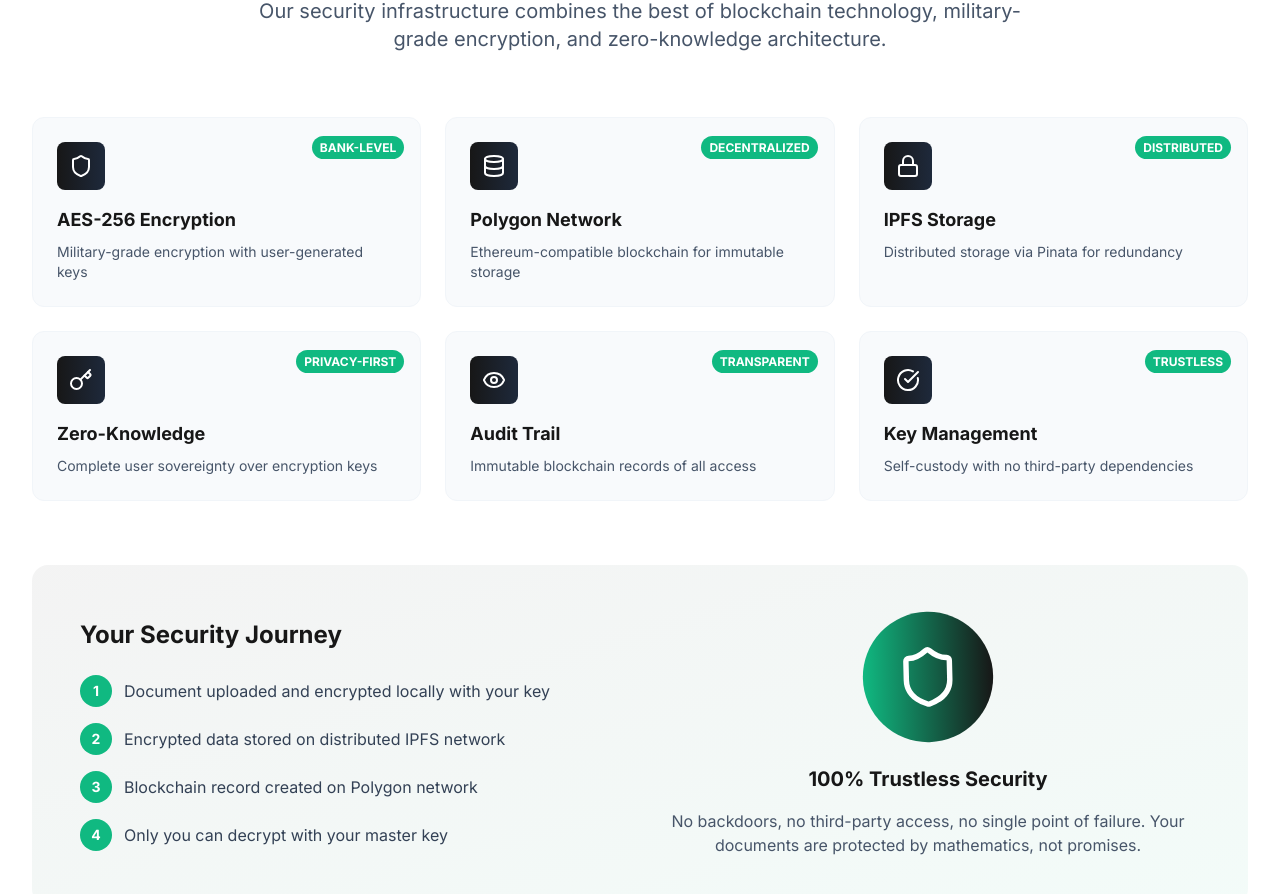
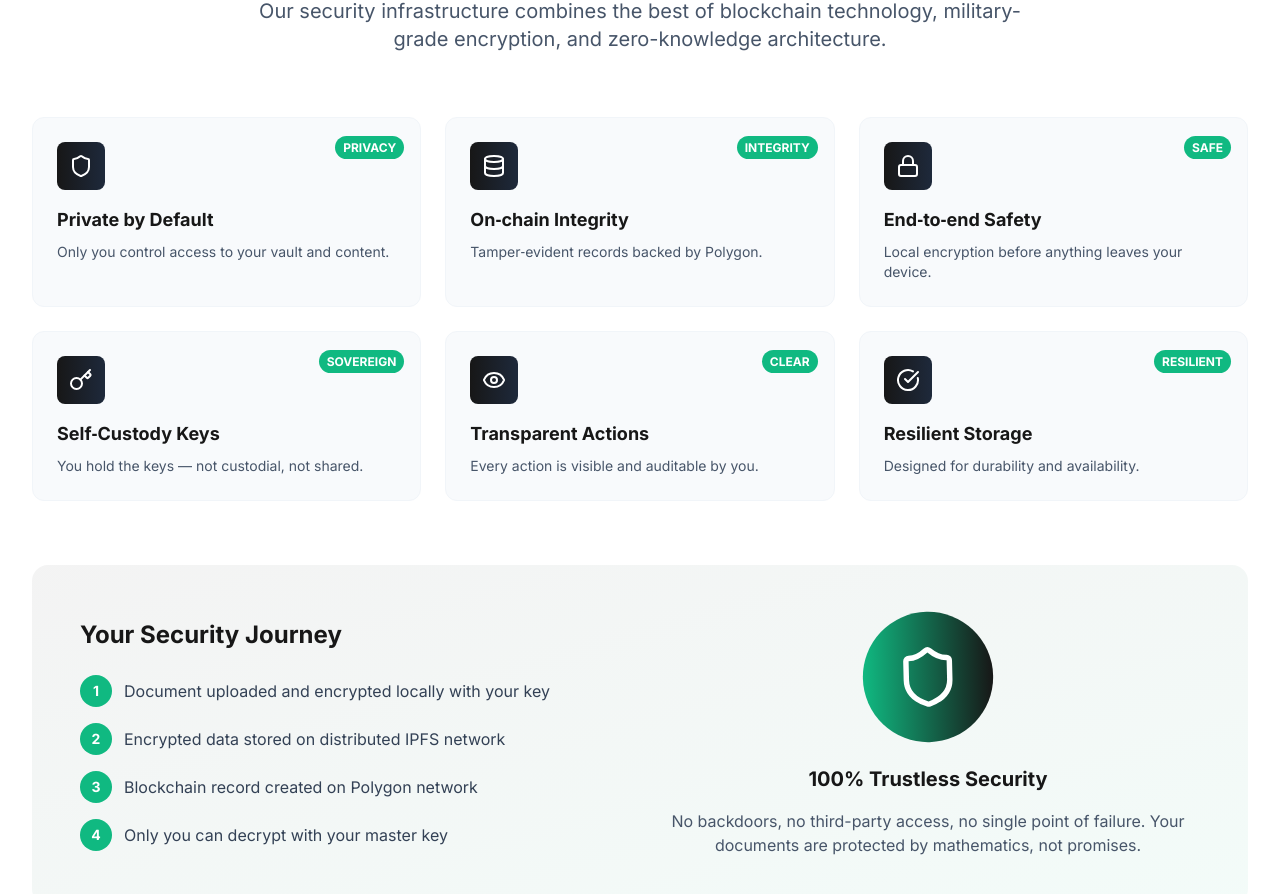
Before and after one commit to srivathsav004/keyura, a Next.js app: page / in a window 1280 px wide. Shown: the part 3109-4003 px from the top of the page. Built offline with nearby package versions, Linux system fonts and the light colour scheme.

Commit message:
security cards update

```diff
--- a/landing-page/components/Security.tsx
+++ b/landing-page/components/Security.tsx
@@ -11,39 +11,39 @@ const Security = () => {
   const securityFeatures = [
     {
       icon: Shield,
-      title: "AES-256 Encryption",
-      description: "Military-grade encryption with user-generated keys",
-      badge: "BANK-LEVEL",
+      title: "Private by Default",
+      description: "Only you control access to your vault and content.",
+      badge: "PRIVACY",
     },
     {
       icon: Database,
-      title: "Polygon Network",
-      description: "Ethereum-compatible blockchain for immutable storage",
-      badge: "DECENTRALIZED",
+      title: "On‑chain Integrity",
+      description: "Tamper‑evident records backed by Polygon.",
+      badge: "INTEGRITY",
     },
     {
       icon: Lock,
-      title: "IPFS Storage",
-      description: "Distributed storage via Pinata for redundancy",
-      badge: "DISTRIBUTED",
+      title: "End‑to‑end Safety",
+      description: "Local encryption before anything leaves your device.",
+      badge: "SAFE",
     },
     {
       icon: Key,
-      title: "Zero-Knowledge",
-      description: "Complete user sovereignty over encryption keys",
-      badge: "PRIVACY-FIRST",
+      title: "Self‑Custody Keys",
+      description: "You hold the keys — not custodial, not shared.",
+      badge: "SOVEREIGN",
     },
     {
       icon: Eye,
-      title: "Audit Trail",
-      description: "Immutable blockchain records of all access",
-      badge: "TRANSPARENT",
+      title: "Transparent Actions",
+      description: "Every action is visible and auditable by you.",
+      badge: "CLEAR",
     },
     {
       icon: CheckCircle,
-      title: "Key Management",
-      description: "Self-custody with no third-party dependencies",
-      badge: "TRUSTLESS",
+      title: "Resilient Storage",
+      description: "Designed for durability and availability.",
+      badge: "RESILIENT",
     },
   ];
 
```
